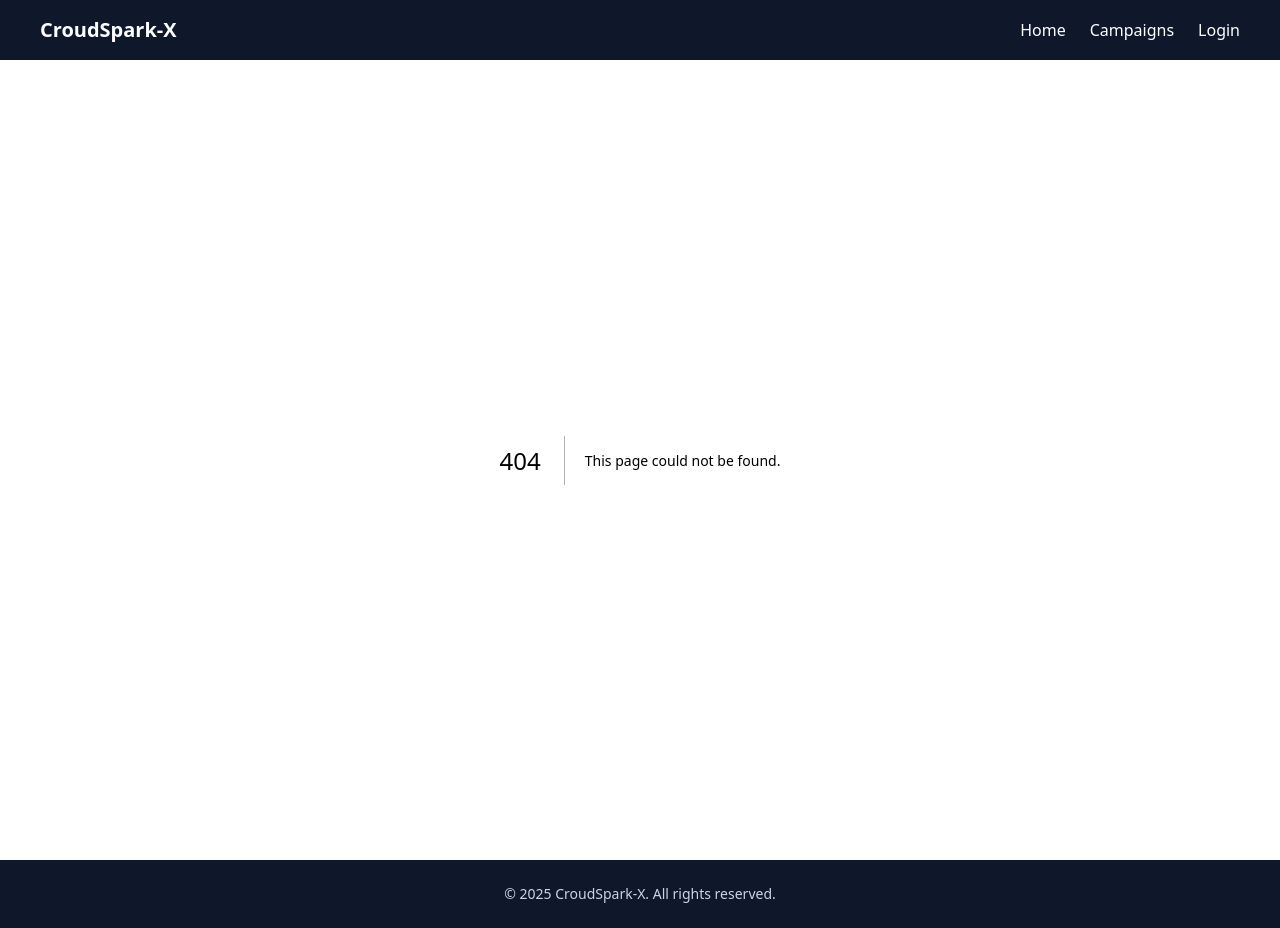
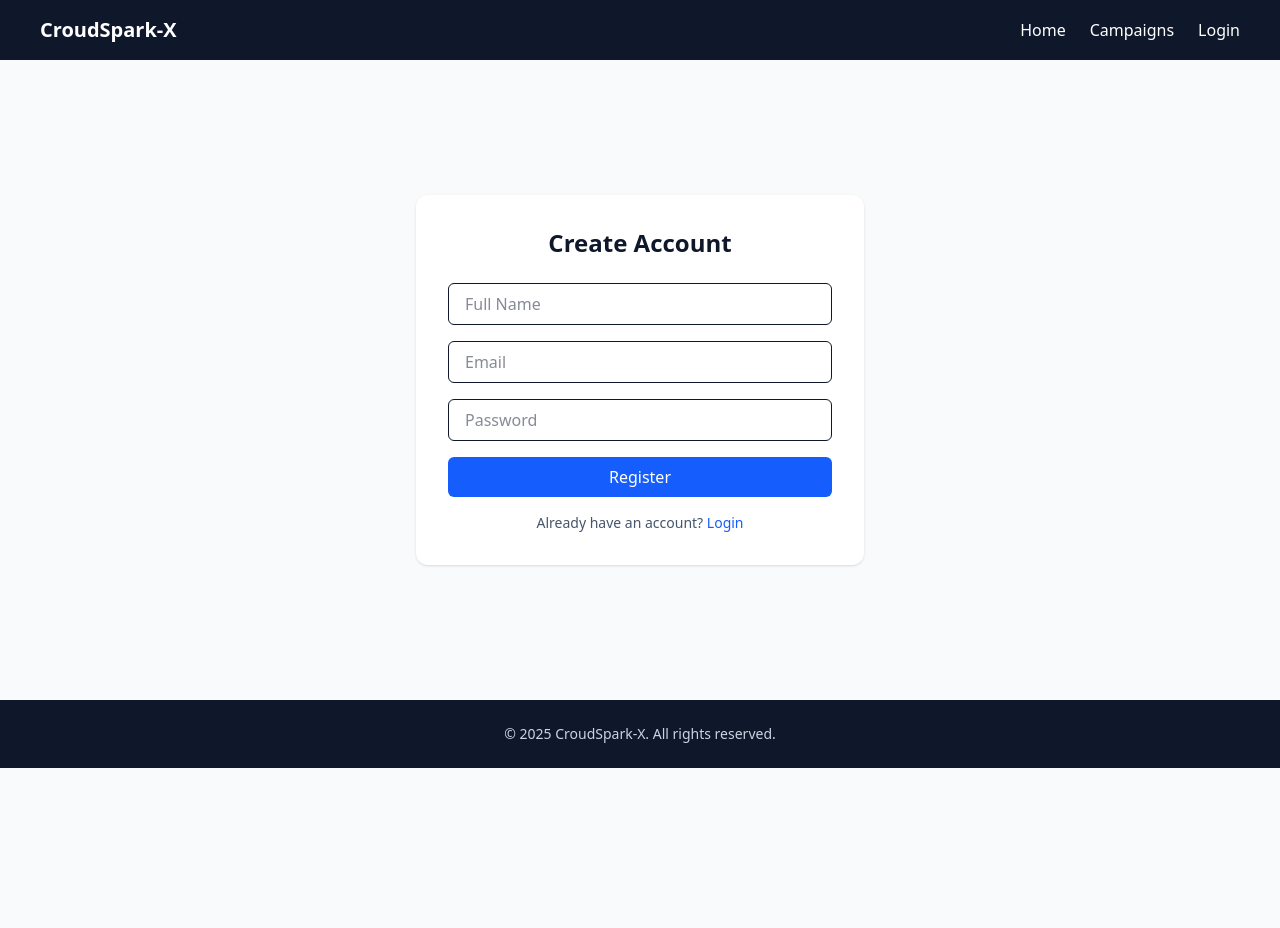
Before and after one commit to Gautam9730/CroudSpark-X, a Next.js app: page /auth/register in a window 1280 px wide. Before the commit this address had no page. After the commit the page ends 800 px from the top, so only its background shows below. Built offline with nearby package versions, Linux system fonts and the light colour scheme.

Commit message:
Authentication Pages Creation(Login and Register)

```diff
--- /dev/null
+++ b/src/app/auth/login/page.jsx
@@ -0,0 +1,9 @@
+import LoginForm from "@/components/auth/LoginForm";
+
+export default function LoginPage() {
+  return (
+    <section className="min-h-[80vh] flex items-center justify-center">
+      <LoginForm />
+    </section>
+  );
+}
--- /dev/null
+++ b/src/app/auth/register/page.jsx
@@ -0,0 +1,9 @@
+import RegisterForm from "@/components/auth/RegisterForm";
+
+export default function RegisterPage() {
+  return (
+    <section className="min-h-[80vh] flex items-center justify-center">
+      <RegisterForm />
+    </section>
+  );
+}
--- /dev/null
+++ b/src/components/auth/LoginForm.jsx
@@ -0,0 +1,31 @@
+export default function LoginForm() {
+     return (
+       <div className="w-full max-w-md bg-white p-8 rounded-xl shadow">
+         <h2 className="text-2xl font-bold mb-6 text-center">Login</h2>
+
+         <form className="space-y-4">
+           <input
+             type="email"
+             placeholder="Email"
+             className="w-full border rounded-md px-4 py-2"
+           />
+           <input
+             type="password"
+             placeholder="Password"
+             className="w-full border rounded-md px-4 py-2"
+           />
+
+           <button className="w-full bg-blue-600 text-white py-2 rounded-md hover:bg-blue-700 transition">
+             Login
+           </button>
+         </form>
+
+         <p className="text-sm text-center text-slate-600 mt-4">
+           Don’t have an account?{" "}
+           <a href="/auth/register" className="text-blue-600 hover:underline">
+             Register
+           </a>
+         </p>
+       </div>
+     );
+   }
--- /dev/null
+++ b/src/components/auth/RegisterForm.jsx
@@ -0,0 +1,36 @@
+export default function RegisterForm() {
+     return (
+       <div className="w-full max-w-md bg-white p-8 rounded-xl shadow">
+         <h2 className="text-2xl font-bold mb-6 text-center">Create Account</h2>
+
+         <form className="space-y-4">
+           <input
+             type="text"
+             placeholder="Full Name"
+             className="w-full border rounded-md px-4 py-2"
+           />
+           <input
+             type="email"
+             placeholder="Email"
+             className="w-full border rounded-md px-4 py-2"
+           />
+           <input
+             type="password"
+             placeholder="Password"
+             className="w-full border rounded-md px-4 py-2"
+           />
+
+           <button className="w-full bg-blue-600 text-white py-2 rounded-md hover:bg-blue-700 transition">
+             Register
+           </button>
+         </form>
+
+         <p className="text-sm text-center text-slate-600 mt-4">
+           Already have an account?{" "}
+           <a href="/auth/login" className="text-blue-600 hover:underline">
+             Login
+           </a>
+         </p>
+       </div>
+     );
+   }
```
